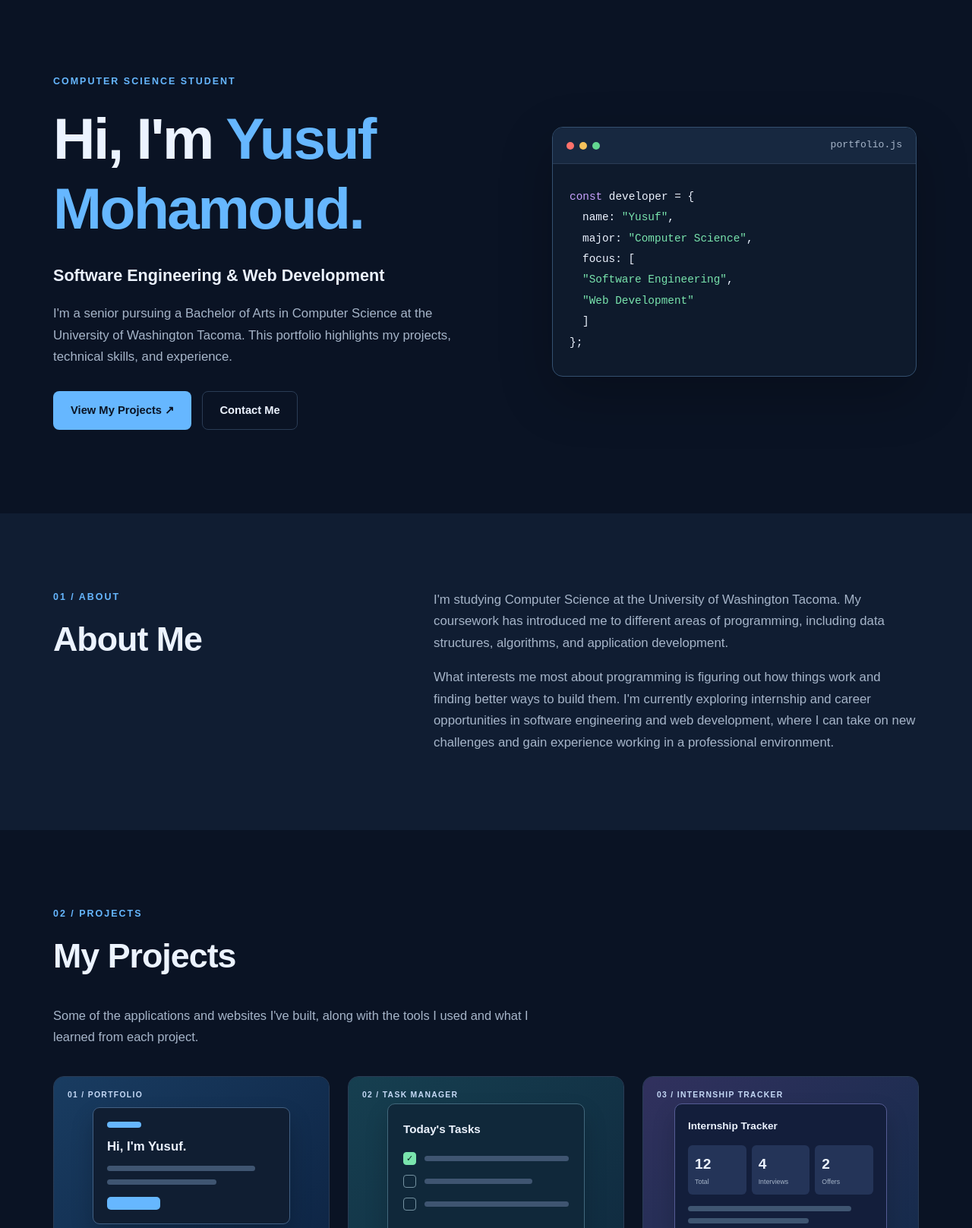
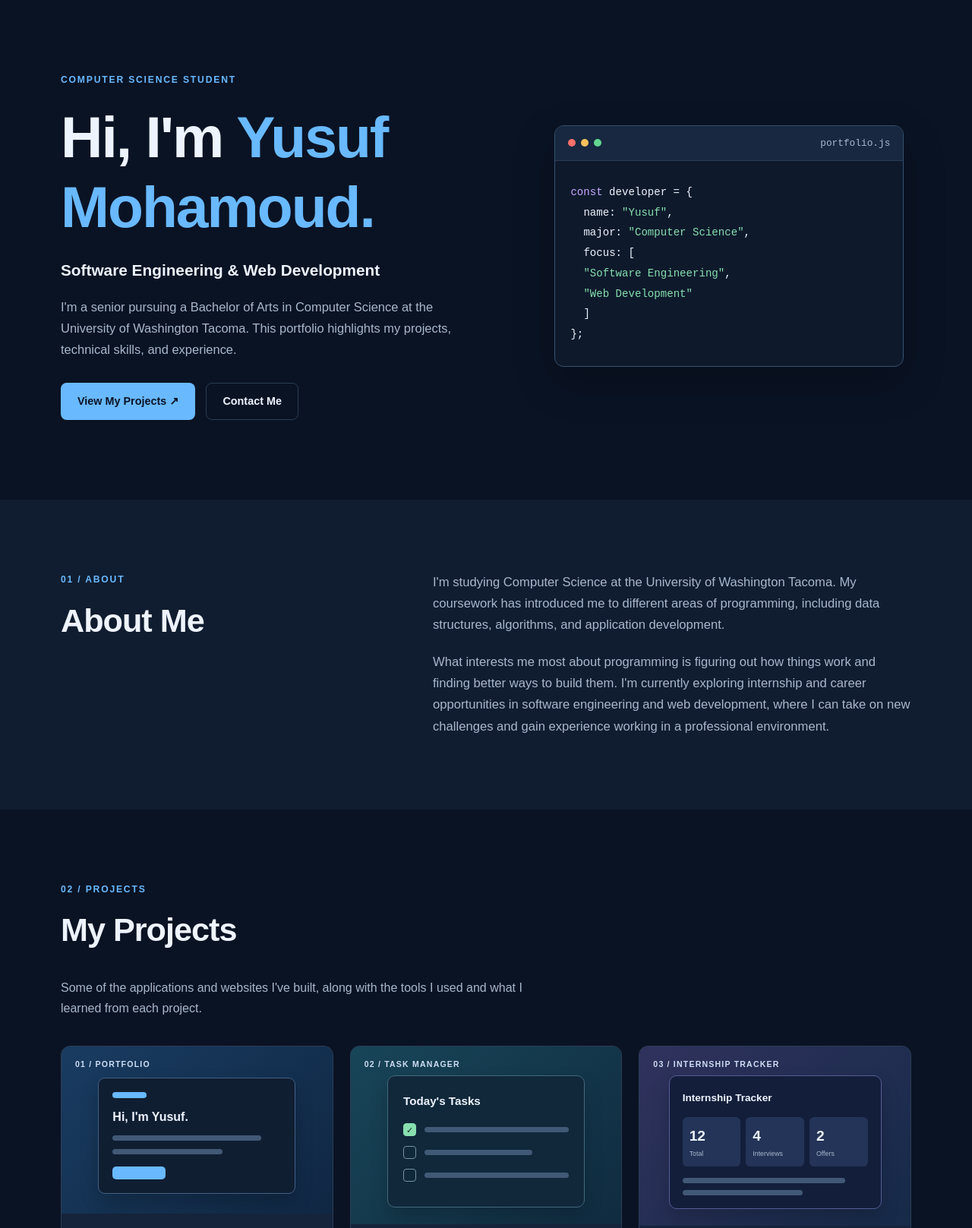
Before and after one commit to ymo206/cs-portfolio, a plain HTML site: page index.html in a window 1280 px wide. Shown: the part 80-1697 px from the top of the page at 76% size. Drawn offline with Linux system fonts and the light colour scheme; no server answers.

Commit message:
Refactor CSS variables and styles for consistency

```diff
--- a/style.css
+++ b/style.css
@@ -1,25 +1,25 @@
 
-/* ==========================================
-   YUSUF MOHAMOUD - COMPUTER SCIENCE PORTFOLIO
-   Main Stylesheet
-   ========================================== */
+/* =========================================
+   YUSUF MOHAMOUD | PORTFOLIO
+   ========================================= */
 
 :root {
   --bg: #0a1324;
-  --bg-alt: #101d32;
-  --surface: #14233b;
-  --surface-light: #1a2d49;
-  --text: #ecf3ff;
-  --muted: #a6b5c9;
-  --accent: #66b7ff;
-  --accent-dark: #3295ed;
-  --border: #2a3c55;
-  --green: #79e4ad;
-  --purple: #c9a2ff;
+  --bg-alt: #101d30;
+  --surface: #15243b;
+  --surface-light: #1a2c47;
+  --text: #eef4ff;
+  --muted: #a8b7cc;
+  --accent: #69b9ff;
+  --accent-hover: #9bd1ff;
+  --border: #2a3d55;
+  --green: #87dfaf;
+  --purple: #c9a6ff;
+  --max-width: 1120px;
+  --radius: 12px;
+}
 
-  --max-width: 1140px;
-  --radius: 14px;
-}
+/* GENERAL */
 
 * {
   box-sizing: border-box;
@@ -27,7 +27,7 @@
 
 html {
   scroll-behavior: smooth;
-  scroll-padding-top: 90px;
+  scroll-padding-top: 85px;
 }
 
 body {
@@ -35,6 +35,7 @@ body {
   background: var(--bg);
   color: var(--text);
   font-family: Arial, Helvetica, sans-serif;
+  font-size: 16px;
   line-height: 1.7;
   -webkit-font-smoothing: antialiased;
 }
@@ -50,20 +51,20 @@ button {
 
 a:focus-visible,
 button:focus-visible {
-  outline: 3px solid var(--accent);
+  outline: 2px solid var(--accent);
   outline-offset: 4px;
 }
 
 .container {
   width: min(90%, var(--max-width));
-  margin-inline: auto;
+  margin: 0 auto;
 }
 
 .skip-link {
   position: absolute;
   top: -100px;
   left: 12px;
-  padding: 10px 18px;
+  padding: 10px 16px;
   background: var(--accent);
   color: var(--bg);
   z-index: 1000;
@@ -73,9 +74,7 @@ button:focus-visible {
   top: 12px;
 }
 
-/* ==========================================
-   NAVIGATION
-   ========================================== */
+/* NAVIGATION */
 
 .site-header {
   position: sticky;
@@ -83,11 +82,11 @@ button:focus-visible {
   z-index: 100;
   background: rgba(10, 19, 36, 0.96);
   border-bottom: 1px solid var(--border);
-  backdrop-filter: blur(14px);
+  backdrop-filter: blur(12px);
 }
 
 .nav {
-  min-height: 76px;
+  min-height: 74px;
   display: flex;
   align-items: center;
   justify-content: space-between;
@@ -95,7 +94,6 @@ button:focus-visible {
 }
 
 .logo {
-  color: var(--text);
   font-size: 1.6rem;
   font-weight: 800;
   letter-spacing: -1px;
@@ -108,17 +106,18 @@ button:focus-visible {
 .nav-links {
   display: flex;
   align-items: center;
-  gap: 26px;
+  gap: 27px;
 }
 
 .nav-links a {
   color: var(--muted);
-  font-size: 0.9rem;
+  font-size: 0.88rem;
   font-weight: 600;
   transition: color 0.2s ease;
 }
 
-.nav-links a:hover {
+.nav-links a:hover,
+.nav-links a:focus-visible {
   color: var(--accent);
 }
 
@@ -140,13 +139,11 @@ button:focus-visible {
 .menu-toggle span {
   width: 22px;
   height: 2px;
+  border-radius: 2px;
   background: var(--text);
-  border-radius: 2px;
 }
 
-/* ==========================================
-   TYPOGRAPHY
-   ========================================== */
+/* TYPOGRAPHY */
 
 h1,
 h2,
@@ -162,12 +159,12 @@ h3 {
 }
 
 h1 {
-  font-size: clamp(2.8rem, 6vw, 5rem);
-  letter-spacing: -2.5px;
+  font-size: clamp(2.9rem, 6vw, 4.8rem);
+  letter-spacing: -2px;
 }
 
 h2 {
-  font-size: clamp(2rem, 4vw, 2.8rem);
+  font-size: clamp(2rem, 4vw, 2.7rem);
   letter-spacing: -1px;
 }
 
@@ -178,14 +175,13 @@ h3 {
 .eyebrow {
   margin-bottom: 18px;
   color: var(--accent);
-  font-size: 0.78rem;
+  font-size: 0.76rem;
   font-weight: 800;
-  letter-spacing: 2px;
-  text-transform: uppercase;
+  letter-spacing: 1.8px;
 }
 
 .section {
-  padding: 100px 0;
+  padding: 95px 0;
 }
 
 .alternate {
@@ -193,20 +189,17 @@ h3 {
 }
 
 .section-intro {
-  max-width: 670px;
-  margin-bottom: 38px;
+  max-width: 650px;
+  margin-bottom: 35px;
   color: var(--muted);
-  font-size: 1.03rem;
+  font-size: 1rem;
 }
 
-/* ==========================================
-   BUTTONS
-   ========================================== */
+/* BUTTONS */
 
 .action-row {
   display: flex;
   flex-wrap: wrap;
-  align-items: center;
   gap: 14px;
   margin-top: 30px;
 }
@@ -216,16 +209,16 @@ h3 {
   align-items: center;
   justify-content: center;
   gap: 10px;
-  min-height: 48px;
-  padding: 12px 22px;
+  min-height: 47px;
+  padding: 11px 21px;
   border: 1px solid transparent;
   border-radius: 8px;
+  font-size: 0.9rem;
   font-weight: 700;
-  font-size: 0.92rem;
   transition:
-    transform 0.2s ease,
     background 0.2s ease,
-    border-color 0.2s ease;
+    border-color 0.2s ease,
+    transform 0.2s ease;
 }
 
 .btn:hover {
@@ -238,36 +231,34 @@ h3 {
 }
 
 .btn.primary:hover {
-  background: #91cbff;
+  background: var(--accent-hover);
 }
 
 .btn.secondary {
+  color: var(--text);
   background: transparent;
   border-color: var(--border);
-  color: var(--text);
 }
 
 .btn.secondary:hover {
+  background: var(--surface);
   border-color: var(--accent);
-  background: var(--surface);
 }
 
-/* ==========================================
-   HERO SECTION
-   ========================================== */
+/* HERO */
 
 .hero {
-  min-height: 630px;
+  min-height: 610px;
   display: grid;
   grid-template-columns: 1.1fr 0.9fr;
   align-items: center;
-  gap: 60px;
+  gap: 55px;
   padding-top: 100px;
-  padding-bottom: 110px;
+  padding-bottom: 105px;
 }
 
 .hero h1 {
-  margin-bottom: 24px;
+  margin-bottom: 20px;
 }
 
 .hero h1 span {
@@ -275,46 +266,44 @@ h3 {
 }
 
 .hero-lead {
-  max-width: 590px;
-  margin-bottom: 18px;
-  font-size: 1.35rem;
+  margin-bottom: 17px;
+  font-size: 1.3rem;
   font-weight: 600;
 }
 
 .hero-detail {
-  max-width: 570px;
+  max-width: 560px;
   color: var(--muted);
-  font-size: 1.05rem;
+  font-size: 1.03rem;
 }
 
 .hero-art {
   display: flex;
+  align-items: center;
   justify-content: center;
-  align-items: center;
 }
 
 .code-window {
   width: 100%;
-  max-width: 480px;
+  max-width: 460px;
   overflow: hidden;
-  border: 1px solid #34506f;
+  background: #0e1a2c;
+  border: 1px solid #36506f;
   border-radius: var(--radius);
-  background: #0e1a2c;
-  box-shadow: 0 24px 70px rgba(0, 0, 0, 0.24);
+  box-shadow: 0 20px 55px rgba(0, 0, 0, 0.23);
 }
 
 .window-top {
-  height: 48px;
+  height: 46px;
   display: flex;
   align-items: center;
   gap: 7px;
-  padding: 0 18px;
+  padding: 0 17px;
   background: #172840;
   border-bottom: 1px solid var(--border);
 }
 
 .window-top i {
-  display: block;
   width: 10px;
   height: 10px;
   border-radius: 50%;
@@ -333,13 +322,13 @@ h3 {
   margin-left: auto;
   color: var(--muted);
   font-family: monospace;
-  font-size: 0.82rem;
+  font-size: 0.8rem;
 }
 
 .window-body {
-  padding: 30px 22px;
+  padding: 28px 20px;
   font-family: "Courier New", monospace;
-  font-size: clamp(0.75rem, 1.15vw, 0.9rem);
+  font-size: clamp(0.72rem, 1.1vw, 0.88rem);
   line-height: 1.9;
 }
 
@@ -364,37 +353,34 @@ h3 {
   color: var(--accent);
 }
 
-/* ==========================================
-   ABOUT SECTION
-   ========================================== */
+/* ABOUT */
 
 .section-grid {
   display: grid;
   grid-template-columns: 0.8fr 1.2fr;
-  gap: 75px;
+  gap: 70px;
 }
 
 .section-copy {
-  max-width: 690px;
+  max-width: 680px;
 }
 
 .section-copy p {
+  margin-bottom: 20px;
   color: var(--muted);
-  font-size: 1.05rem;
+  font-size: 1.04rem;
 }
 
 .section-copy p:last-child {
   margin-bottom: 0;
 }
 
-/* ==========================================
-   PROJECT CARDS
-   ========================================== */
+/* PROJECTS */
 
 .project-grid {
   display: grid;
   grid-template-columns: repeat(3, minmax(0, 1fr));
-  gap: 24px;
+  gap: 22px;
 }
 
 .project-card {
@@ -405,13 +391,13 @@ h3 {
   border: 1px solid var(--border);
   border-radius: var(--radius);
   transition:
-    transform 0.25s ease,
-    border-color 0.25s ease;
+    transform 0.2s ease,
+    border-color 0.2s ease;
 }
 
 .project-card:hover {
-  transform: translateY(-5px);
-  border-color: var(--accent);
+  transform: translateY(-4px);
+  border-color: #518bc0;
 }
 
 .project-visual {
@@ -420,7 +406,7 @@ h3 {
   display: flex;
   align-items: center;
   justify-content: center;
-  padding: 35px 25px 20px;
+  padding: 38px 23px 22px;
   overflow: hidden;
 }
 
@@ -428,25 +414,25 @@ h3 {
   position: absolute;
   top: 15px;
   left: 18px;
-  font-size: 0.65rem;
+  color: #cfdef3;
+  font-size: 0.66rem;
   font-weight: 800;
-  letter-spacing: 1.3px;
-  color: #c5d9f6;
+  letter-spacing: 1.2px;
 }
 
 .visual-portfolio {
-  background: linear-gradient(135deg, #193c61, #0e2545);
+  background: linear-gradient(135deg, #193c61, #102743);
 }
 
 .visual-todo {
-  background: linear-gradient(135deg, #163f50, #102b40);
+  background: linear-gradient(135deg, #184558, #102b40);
 }
 
 .visual-tracker {
-  background: linear-gradient(135deg, #31315e, #152b4b);
+  background: linear-gradient(135deg, #30325d, #162a49);
 }
 
-/* Portfolio preview */
+/* PORTFOLIO PREVIEW */
 
 .mini-browser {
   width: 90%;
@@ -459,26 +445,25 @@ h3 {
   background: #101e32;
   border: 1px solid #426083;
   border-radius: 9px;
-  box-shadow: 0 15px 30px rgba(0, 0, 0, 0.2);
+  box-shadow: 0 12px 25px rgba(0, 0, 0, 0.2);
 }
 
 .mini-browser strong {
-  color: var(--text);
-  font-size: 1.05rem;
+  font-size: 1rem;
 }
 
 .mini-bar {
+  width: 45px;
   height: 8px;
-  width: 45px;
-  border-radius: 6px;
   background: var(--accent);
+  border-radius: 5px;
 }
 
 .mini-line {
   display: block;
   width: 65%;
   height: 7px;
-  background: #3f5571;
+  background: #415976;
   border-radius: 10px;
 }
 
@@ -490,11 +475,11 @@ h3 {
   width: 70px;
   height: 17px;
   margin-top: 5px;
+  background: var(--accent);
   border-radius: 5px;
-  background: var(--accent);
 }
 
-/* To-do list preview */
+/* TO DO PREVIEW */
 
 .mock-list {
   width: 90%;
@@ -503,7 +488,7 @@ h3 {
   background: #10283a;
   border: 1px solid #42687c;
   border-radius: 10px;
-  box-shadow: 0 15px 30px rgba(0, 0, 0, 0.18);
+  box-shadow: 0 12px 25px rgba(0, 0, 0, 0.18);
 }
 
 .mock-list strong {
@@ -537,7 +522,7 @@ h3 {
   border-color: var(--green);
 }
 
-/* Internship tracker preview */
+/* INTERNSHIP TRACKER PREVIEW */
 
 .mock-dashboard {
   width: 95%;
@@ -546,7 +531,7 @@ h3 {
   background: #131e3b;
   border: 1px solid #555c94;
   border-radius: 10px;
-  box-shadow: 0 15px 30px rgba(0, 0, 0, 0.18);
+  box-shadow: 0 12px 25px rgba(0, 0, 0, 0.18);
 }
 
 .mock-dashboard > strong {
@@ -573,16 +558,16 @@ h3 {
 }
 
 .mock-stats small {
+  color: var(--muted);
   font-size: 0.55rem;
   font-weight: 400;
-  color: var(--muted);
 }
 
 .mock-dashboard .mini-line {
   margin-top: 9px;
 }
 
-/* Project card content */
+/* PROJECT DETAILS */
 
 .project-body {
   display: flex;
@@ -626,10 +611,9 @@ h3 {
 }
 
 .tags span {
-  display: inline-block;
   padding: 5px 10px;
-  background: rgba(102, 183, 255, 0.1);
-  border: 1px solid rgba(102, 183, 255, 0.2);
+  background: rgba(105, 185, 255, 0.09);
+  border: 1px solid rgba(105, 185, 255, 0.19);
   border-radius: 6px;
   color: #bddfff;
   font-size: 0.75rem;
@@ -641,7 +625,7 @@ h3 {
   flex-wrap: wrap;
   gap: 18px;
   margin-top: auto;
-  padding-top: 24px;
+  padding-top: 23px;
 }
 
 .project-links a {
@@ -654,9 +638,7 @@ h3 {
   text-decoration: underline;
 }
 
-/* ==========================================
-   SKILLS
-   ========================================== */
+/* SKILLS */
 
 .skills-grid {
   display: grid;
@@ -666,7 +648,7 @@ h3 {
 }
 
 .info-panel {
-  padding: 28px;
+  padding: 27px;
   background: var(--surface);
   border: 1px solid var(--border);
   border-radius: var(--radius);
@@ -677,13 +659,11 @@ h3 {
 }
 
 .info-panel p {
+  margin-bottom: 0;
   color: var(--muted);
-  margin-bottom: 0;
 }
 
-/* ==========================================
-   EXPERIENCE
-   ========================================== */
+/* EXPERIENCE */
 
 .experience-list {
   display: flex;
@@ -691,8 +671,8 @@ h3 {
 }
 
 .experience-list article {
-  padding: 0 0 26px;
   margin-bottom: 28px;
+  padding-bottom: 27px;
   border-bottom: 1px solid var(--border);
 }
 
@@ -707,7 +687,7 @@ h3 {
   justify-content: space-between;
   flex-wrap: wrap;
   gap: 10px;
-  margin-bottom: 12px;
+  margin-bottom: 14px;
 }
 
 .experience-head h3 {
@@ -720,20 +700,22 @@ h3 {
 }
 
 .experience-list p {
-  margin-bottom: 0;
+  margin-bottom: 12px;
   color: var(--muted);
 }
 
-/* ==========================================
-   RESUME
-   ========================================== */
+.experience-list p:last-child {
+  margin-bottom: 0;
+}
+
+/* RESUME */
 
 .resume-panel {
   display: flex;
   align-items: center;
   justify-content: space-between;
   gap: 35px;
-  padding: 40px;
+  padding: 38px;
   background: var(--surface);
   border: 1px solid var(--border);
   border-radius: var(--radius);
@@ -744,7 +726,7 @@ h3 {
 }
 
 .resume-panel p {
-  max-width: 680px;
+  max-width: 650px;
   color: var(--muted);
 }
 
@@ -757,22 +739,18 @@ h3 {
   font-size: 0.9rem;
 }
 
-/* Hide missing PDF link */
-
 [hidden] {
   display: none !important;
 }
 
-/* ==========================================
-   CONTACT
-   ========================================== */
+/* CONTACT */
 
 .contact-section {
   text-align: center;
 }
 
 .contact-section h2 {
-  font-size: clamp(2.4rem, 5vw, 3.5rem);
+  font-size: clamp(2.4rem, 5vw, 3.4rem);
 }
 
 .contact-section > .container > p:not(.eyebrow) {
@@ -794,14 +772,12 @@ h3 {
   color: var(--text);
 }
 
-/* ==========================================
-   FOOTER
-   ========================================== */
+/* FOOTER */
 
 .site-footer {
-  padding: 28px 0;
+  padding: 27px 0;
+  background: #08101e;
   border-top: 1px solid var(--border);
-  background: #08101e;
 }
 
 .footer-inner {
@@ -821,9 +797,7 @@ h3 {
   text-decoration: underline;
 }
 
-/* ==========================================
-   TABLET LAYOUT
-   ========================================== */
+/* TABLETS */
 
 @media (max-width: 1050px) {
   .hero {
@@ -840,9 +814,7 @@ h3 {
   }
 }
 
-/* ==========================================
-   MOBILE LAYOUT
-   ========================================== */
+/* MOBILE */
 
 @media (max-width: 760px) {
   html {
@@ -923,7 +895,7 @@ h3 {
   }
 
   .project-visual {
-    min-height: 250px;
+    min-height: 245px;
   }
 
   .skills-grid {
@@ -942,9 +914,7 @@ h3 {
   }
 }
 
-/* ==========================================
-   SMALL MOBILE PHONES
-   ========================================== */
+/* SMALL PHONES */
 
 @media (max-width: 400px) {
   .hero h1 {
@@ -977,9 +947,7 @@ h3 {
   }
 }
 
-/* ==========================================
-   ACCESSIBILITY
-   ========================================== */
+/* ACCESSIBILITY */
 
 @media (prefers-reduced-motion: reduce) {
   html {
```
